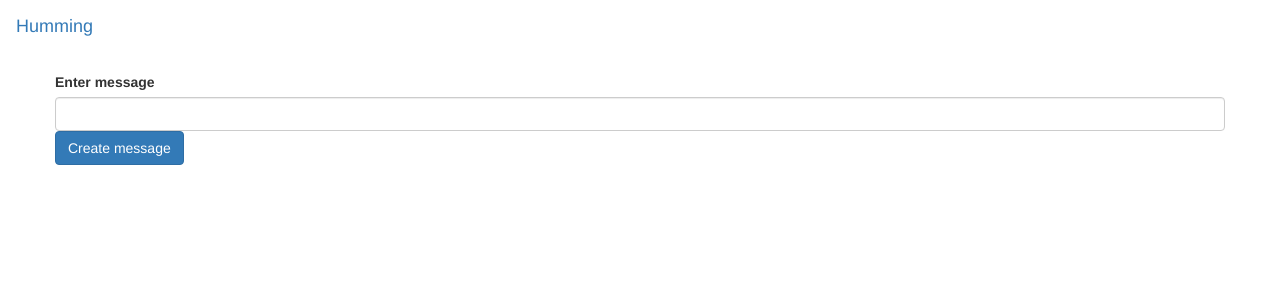
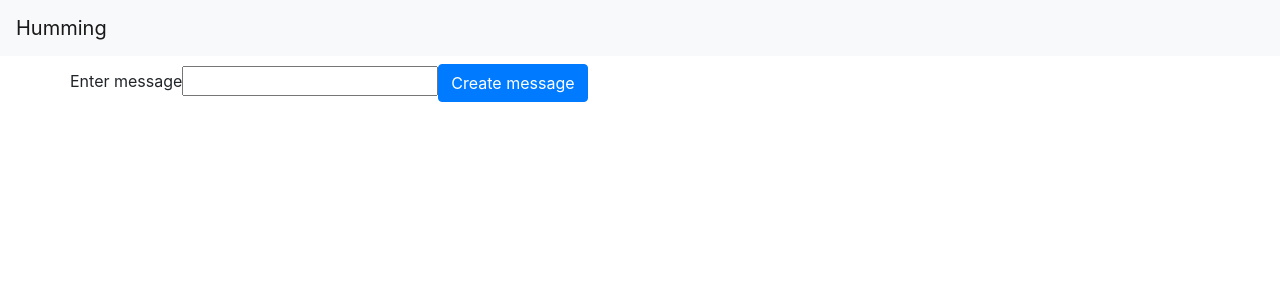
Before and after one commit to Barry-Thomas/humming, an Angular app in the folder humming-web/: page / in a window 1280 px wide. Shown: the top 300 px of the page. Built offline with nearby package versions, Linux system fonts and the light colour scheme.

Commit message:
upgrade bootstrap version

```diff
--- a/humming-web/package.json
+++ b/humming-web/package.json
@@ -20,7 +20,7 @@
     "@angular/platform-browser-dynamic": "~11.0.5",
     "@angular/router": "~11.0.5",
     "@types/events": "^3.0.0",
-    "bootstrap": "^3.4.1",
+    "bootstrap": "^4.5.3",
     "rxjs": "~6.6.0",
     "tslib": "^2.0.0",
     "zone.js": "~0.10.2"
--- a/humming-web/src/app/app.component.html
+++ b/humming-web/src/app/app.component.html
@@ -4,17 +4,13 @@
 
 <div class="container">
     <div class="row mt-2">
-        <div class="col"></div>
-        <div class="col-6"></div>
-        <div class="col">
-            <app-editor
-                (messageCreated)="onMessageCreated($event)"
-            ></app-editor>
-        </div>
+        <div class="col-4"></div>
+        <div class="col-8"></div>
+        <app-editor (messageCreated)="onMessageCreated($event)"></app-editor>
     </div>
     <div class="row mt-2 my-row">
-        <div class="col"></div>
-        <div class="col-6"></div>
+        <div class="col-4"></div>
+        <div class="col-8"></div>
         <div class="col">
             <ul class="list-group">
                 <li *ngFor="let message of messages" class="list-group-item">
--- a/humming-web/src/app/editor/editor.component.html
+++ b/humming-web/src/app/editor/editor.component.html
@@ -1,11 +1,5 @@
-<div class="container">
-    <div class="row">
-        <div class="col">
-            <label>Enter message</label>
-            <input class="form-control" type="text" [(ngModel)]="message" />
-            <button class="btn btn-primary" (click)="createMessage()">
-                Create message
-            </button>
-        </div>
-    </div>
-</div>
+<label>Enter message</label>
+<input class="" type="text" [(ngModel)]="message" />
+<button class="btn btn-primary" (click)="createMessage()">
+    Create message
+</button>
```
Also changed, not shown: 1 other file (tests, documents, lock files or other folders).
